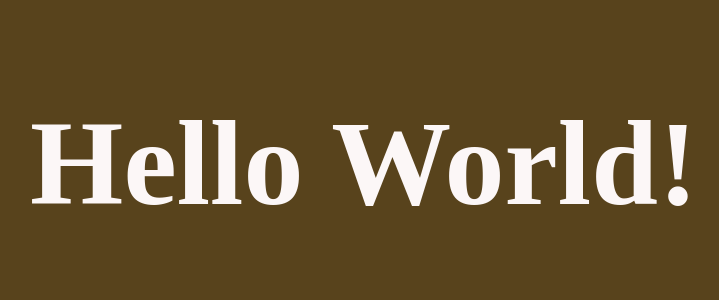
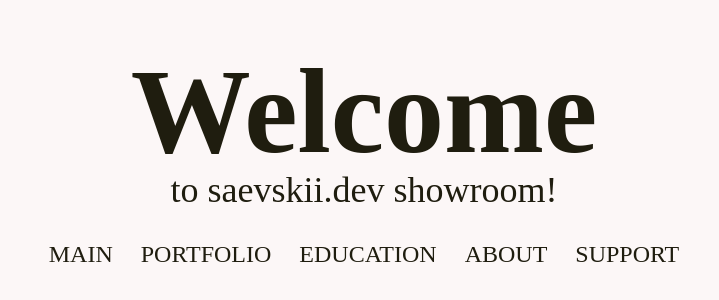
Before and after one commit to vodyaraman/portfolio, an Astro site: page / in a window 1280 px wide. Shown: the part 236-536 px from the top of the page, without its empty margins (276-995 px from the left). Built offline with nearby package versions, Linux system fonts and the light colour scheme; Astro itself is replaced by a stand-in of ours.

Commit message:
some init refactoring --template

```diff
--- a/astro.config.mjs
+++ b/astro.config.mjs
@@ -19,7 +19,8 @@ export default defineConfig({
           @import "@/styles/common.scss";
           @import "@/styles/color-variables.scss";
           @import "@/styles/global.scss";
-          `
+          `,
+          quietDeps: true,
         }
       }
     }
--- /dev/null
+++ b/src/components/header/Header.scss
@@ -0,0 +1,15 @@
+header {
+    @include flexbox(row);
+
+    nav {
+        @include flexbox(row);
+        @include full-parent();
+        margin-top: 3vh;
+        a {
+            @include no-def-styles();
+            @include text-header(2rem, center, 500);
+            padding: 10px 14px;
+            cursor: pointer;
+        }
+    }
+}
--- /dev/null
+++ b/src/components/header/Header.tsx
@@ -0,0 +1,15 @@
+import "./Header.scss"
+
+export default function Header() {
+    return (
+        <header className="header">
+            <nav>
+                <a>MAIN</a>
+                <a>PORTFOLIO</a>
+                <a>EDUCATION</a>
+                <a>ABOUT</a>
+                <a>SUPPORT</a>
+            </nav>
+        </header>
+    )
+}
--- a/src/components/hello-world/HelloWorld.astro
+++ /dev/null
@@ -1,10 +0,0 @@
----
----
-
-<style>
-    @import url('./HelloWorld.scss');
-</style>
-
-<main class="hello-world">
-    <h1 class="hello-world__title">Hello World!</h1>
-</main>
--- a/src/components/hello-world/HelloWorld.scss
+++ /dev/null
@@ -1,11 +0,0 @@
-.hello-world {
-    @include flexbox();
-    @include full-parent();
-    @include no-padding();
-    @include primary-color-scheme();
-
-    &__title {
-        @include text-header(10rem, left);
-        @include no-padding();
-    }
-}
--- a/src/pages/index.astro
+++ b/src/pages/index.astro
@@ -1,5 +1,5 @@
 ---
-import HelloWorld from '../components/hello-world/HelloWorld.astro';
+import HelloWorld from '../sections/intro/Intro.astro';
 import Layout from '../layouts/Layout.astro';
 
 ---
--- /dev/null
+++ b/src/sections/intro/Intro.astro
@@ -0,0 +1,18 @@
+---
+import Header from "@/components/header/Header";
+---
+
+<style>
+    @import url("./Intro.scss");
+</style>
+
+<main class="landing">
+    <canvas class="cuboid-large-theme">
+
+    </canvas>
+    <article class="intro">
+        <h1 class="intro__title">Welcome</h1>
+        <h2 class="intro__subtitle">to saevskii.dev showroom!</h2>
+    </article>
+    <Header client:load/>
+</main>
--- /dev/null
+++ b/src/sections/intro/Intro.scss
@@ -0,0 +1,24 @@
+.landing {
+    @include flexbox(column);
+    @include full-parent();
+    @include no-padding();
+    @include primary-color-scheme();
+
+    .intro {
+        @include flexbox(column);
+
+        &__title {
+            @include text-header(10rem, center, 600);
+            @include no-padding();
+        }
+
+        &__subtitle {
+            @include text-header(3rem, center, 500);
+            @include no-padding();
+        }
+    }
+
+    .cuboid-large-theme {
+        @include absolute-fw();
+    }
+}
--- a/src/styles/color-variables.scss
+++ b/src/styles/color-variables.scss
@@ -1,7 +1,7 @@
 $white-color: #fcf7f7;
-$black-color: #58431c;
+$black-color: #1f1d0f;
 
 @mixin primary-color-scheme() {
-    background-color: $black-color;
-    color: $white-color;
+    background-color: $white-color;
+    color: $black-color;
 }
--- a/src/styles/common.scss
+++ b/src/styles/common.scss
@@ -1,9 +1,17 @@
-@mixin flexbox {
+@mixin flexbox($direction) {
     position: relative;
     display: flex;
     justify-content: center;
     align-items: center;
-    flex-direction: column;
+    flex-direction: $direction;
+}
+
+@mixin absolute-fw {
+    position: absolute;
+    top: 0;
+    left: 0;
+    width: 100vw;
+    height: 100vh;
 }
 
 @mixin full-parent {
@@ -16,10 +24,18 @@
     margin: 0;
 }
 
-@mixin text-header($font-size, $text-align) {
+@mixin no-def-styles {
+    text-decoration: none;
+    outline: none;
+    user-select: none;
+    -webkit-user-drag: none;
+}
+
+@mixin text-header($font-size, $text-align, $font-weight) {
     display: block;
     @include primary-color-scheme();
     line-height: $font-size;
     font-size: $font-size;
     text-align: $text-align;
+    font-weight: $font-weight;
 }
```
Also changed, not shown: src/components/cuboid-large-theme/Canvas.tsx (added).
